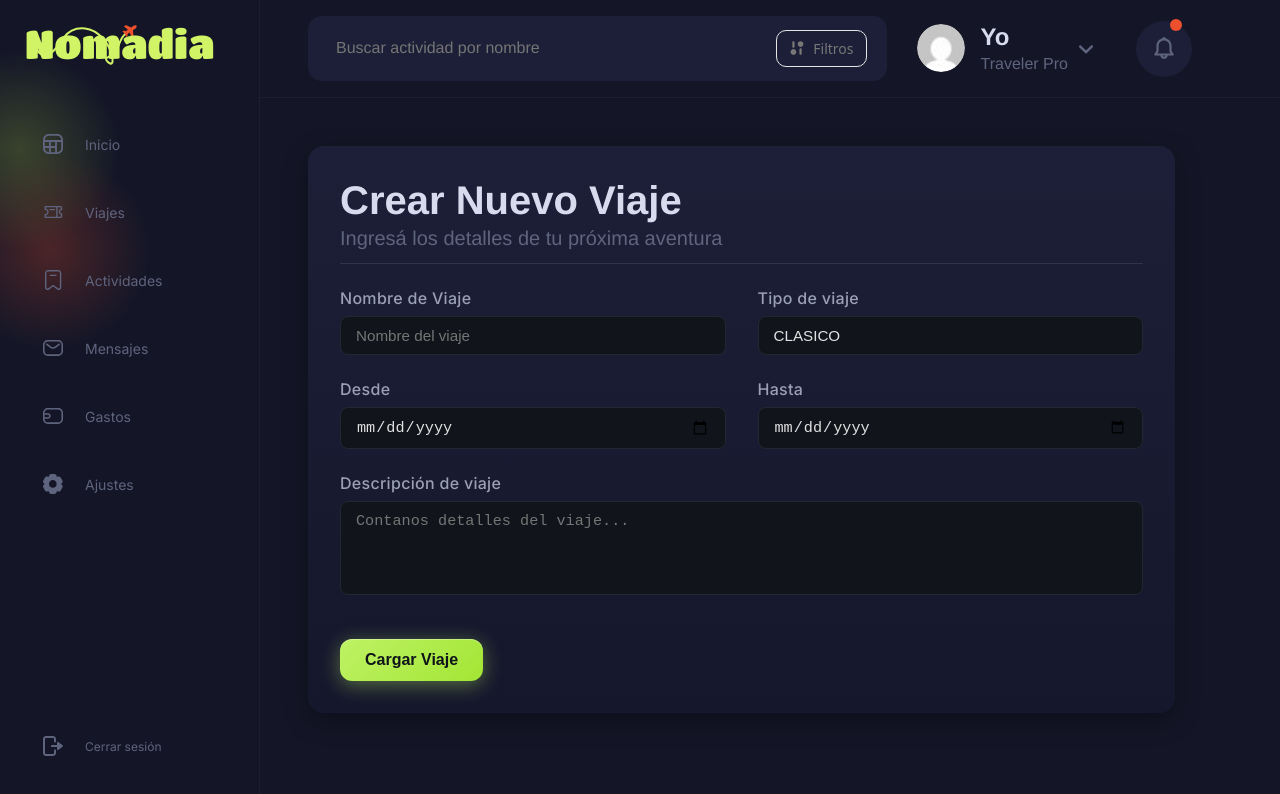
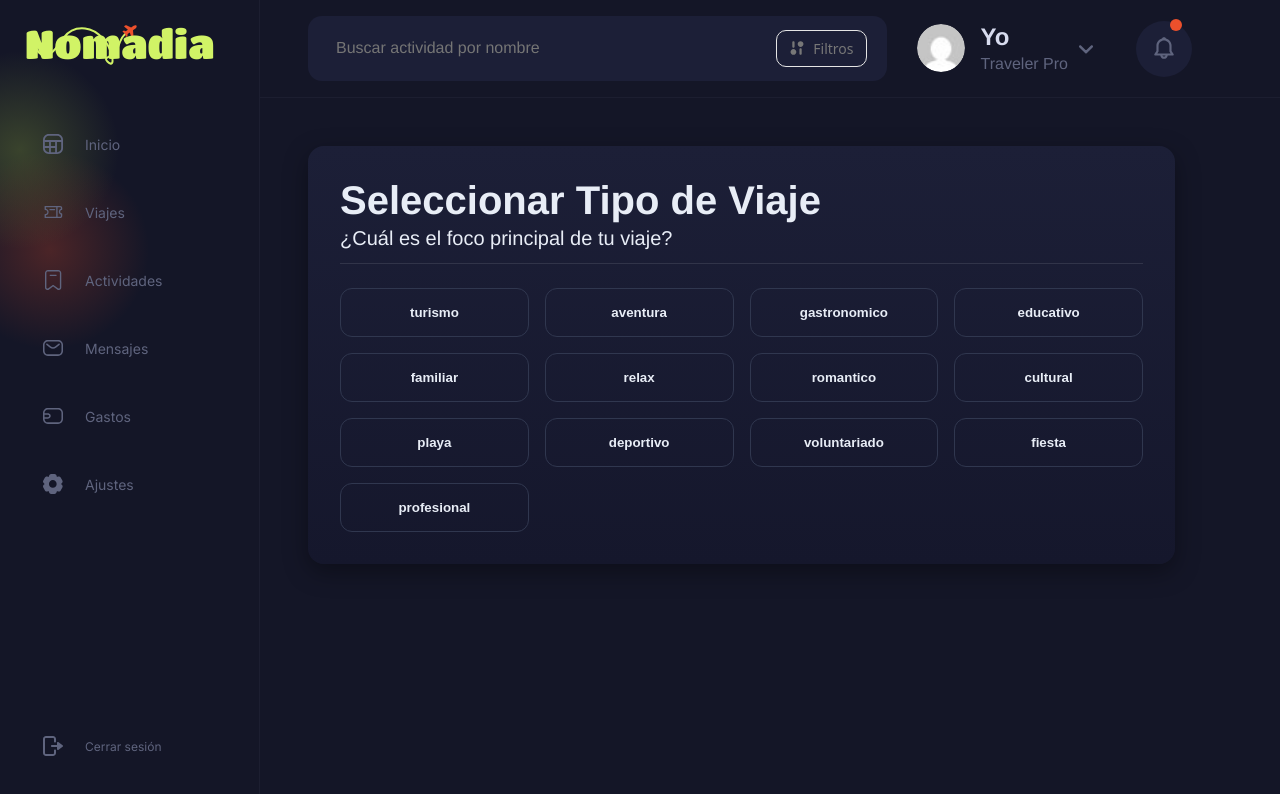
Before and after one commit to Mattew0800/Nomadia, an Angular app in the folder Nomadia/: page /newTrip in a window 1280 px wide. Shown: the top 794 px of the page. Built offline with nearby package versions, Linux system fonts and the light colour scheme; no server answers; sample sign-in values are in the browser's storage.

Commit message:
feat(NOM-6): modify trip-list & new-travel components

```diff
--- a/Nomadia/src/app/pages/new-travel/new-travel.css
+++ b/Nomadia/src/app/pages/new-travel/new-travel.css
@@ -334,6 +334,60 @@ body {
   height: 24px;
 }
 
+/* --- ESTILOS DE LA CUADRÍCULA DE SELECCIÓN --- */
+
+/* Contenedor de la cuadrícula */
+.selection-grid {
+    display: grid;
+    /* Usa un layout responsive: 3-4 columnas en escritorio, adaptable en móvil */
+    grid-template-columns: repeat(auto-fit, minmax(180px, 1fr));
+    gap: 1rem;
+    margin-top: 1.5rem;
+}
+
+/* Estilos base del botón de selección */
+.type-selection-btn {
+    /* Colores base de tu tema */
+    background: var(--dark-secondary);
+    color: var(--text-light);
+    border: 1px solid #30374f;
+    padding: 1rem;
+    border-radius: 12px;
+    cursor: pointer;
+    text-align: center;
+    font-weight: 600;
+    transition: all 0.2s ease;
+    white-space: nowrap;
+}
+
+/* Efectos de Hover y Focus */
+.type-selection-btn:hover,
+.type-selection-btn:focus {
+    /* Efecto de borde y color lima que tenías en línea */
+    background-color: rgba(209, 243, 102, 0.1);
+    color: #d1f366;
+    border-color: var(#d1f366);
+    transform: translateY(-2px);
+    box-shadow: 0 4px 8px rgba(209, 243, 102, 0.2);
+}
+
+/* Estilos de Títulos para Paso 0 (Aseguran el aspecto de la fase) */
+.profile-card .step-0-header {
+    gap: 1.5rem;
+    align-items: center;
+}
+
+.profile-card .step-0-title {
+    font-size: 2.5rem;
+    font-weight: 700;
+    color: var(--text-light);
+}
+
+.profile-card .step-0-subtitle {
+    font-size: 1.25rem;
+    color: var(--label-color); /* Usamos el color de etiqueta */
+}
+
 /* ================================================= */
 /* ESTILOS DE LA CARD Y FORMULARIO DE PERFIL APLICADOS */
 /* ================================================= */
@@ -405,6 +459,47 @@ textarea {
   padding: 10px 15px; /* Más padding para mayor altura */
 }
 
+.type-input-container{
+  position: relative;
+    /* Aseguramos que ocupe el 100% del espacio de la cuadrícula */
+    width: 100%;
+}
+
+.type-input-container input{
+  width: 100%;
+  padding-right: 110px; /* IMPORTANTE: Deja espacio a la derecha para que el botón no tape el texto del input */
+  box-sizing: border-box;
+}
+
+.type-btn{
+
+  /* Hacemos el botón MÁS PEQUEÑO Y ABSOLUTO */
+  position: absolute;
+  top: 50%; /* Centra el botón verticalmente */
+  right: 8px; /* Pequeño margen desde la derecha del input */
+  transform: translateY(-50%); /* Ajuste fino para el centrado vertical real */
+  z-index: 10; /* Asegura que esté por encima del input */
+
+  /* Estilos de tamaño reducido */
+  padding: 8px 12px; /* Reducción de padding para un botón pequeño */
+  font-size: 13px; /* Reducción del tamaño de fuente */
+  line-height: 1;
+  height: 32px; /* Altura más pequeña para que quepa bien */
+  flex-shrink: 0;
+
+  /* Mantenemos el resto de tus estilos visuales: */
+  width: auto;
+  background: linear-gradient(135deg, #bef264 0%, #a3e635 100%);
+  border: none;
+  border-radius: 8px; /* Bordes un poco menos redondeados para el tamaño */
+  color: #0f1419;
+  font-weight: 600;
+  cursor: pointer;
+  transition: all 0.3s ease;
+  box-shadow: 0 2px 8px rgba(190, 242, 100, 0.3); /* Sombra más sutil */
+  overflow: hidden;
+}
+
 /* Textarea ocupa todo el ancho */
 #form__grid-aboutme {
   grid-column: 1 / 3;
@@ -432,6 +527,9 @@ textarea {
   position: relative;
   overflow: hidden;
   margin-bottom: 0; /* Limpieza de estilo de perfil */
+}
+.type-btn:hover {
+    box-shadow: 0 4px 10px rgba(190, 242, 100, 0.5);
 }
 
 /* Animación y hover del botón */
--- a/Nomadia/src/app/pages/new-travel/new-travel.html
+++ b/Nomadia/src/app/pages/new-travel/new-travel.html
@@ -1,5 +1,29 @@
 <app-test>
-  <div class="profile-card">
+  <div class="profile-card" *ngIf="currentStep === 0">
+    <div class="profile-header">
+        <section class="profile-main">
+            <div class="profile-user-profile step-0-header">
+                <div class="user-info large">
+                    <h2 class="user-name step-0-title">Seleccionar Tipo de Viaje</h2>
+                    <p class="user-status step-0-subtitle">¿Cuál es el foco principal de tu viaje?</p>
+                </div>
+            </div>
+        </section>
+    </div>
+
+    <div class="selection-grid">
+
+        <button
+            *ngFor="let type of tripTypes"
+            (click)="selectTripType(type)"
+            class="type-selection-btn"
+        >
+            {{ type }}
+        </button>
+    </div>
+</div>
+
+  <div class="profile-card" *ngIf="currentStep === 1" [ngClass]="tripTypeClass">
     <div class="profile-header" style="border-bottom: 1px solid rgba(255, 255, 255, 0.1);">
       <section class="profile-main">
         <div class="profile-user-profile" style="gap:1.5rem; align-items:center;">
@@ -21,7 +45,10 @@
 
         <div>
           <label for="tipoDeViaje">Tipo de viaje</label>
-          <input id="tipoDeViaje" type="text" formControlName="type" />
+          <div class="type-input-container">
+          <input id="tipoDeViaje" class="tipoDeViaje" type="text" formControlName="type" readonly/>
+          <button type="button" class="type-btn" style="width: auto;" (click)="goToStep(0)">Modificar Tipo</button>
+          </div>
         </div>
 
         <div>
--- a/Nomadia/src/app/pages/new-travel/new-travel.ts
+++ b/Nomadia/src/app/pages/new-travel/new-travel.ts
@@ -5,9 +5,8 @@ import { Router, RouterLink } from '@angular/router';
 import { AuthService } from '../../services/auth-service';
 import { HttpClient } from '@angular/common/http';
 import {Test} from '../test/test';
+import { TripService } from '../../services/trip-service';
 import { TripCreate } from '../../models/TripCreate';
-
-
 
 
 function dateRangeValidator(group: AbstractControl): ValidationErrors | null {
@@ -28,10 +27,17 @@ function dateRangeValidator(group: AbstractControl): ValidationErrors | null {
 })
 export class NewTravel {
 
+  currentStep: number=0;
+
+  tripTypes: string[] = [
+        'turismo','aventura','gastronomico','educativo','familiar', 'relax', 'romantico', 'cultural', 'playa', 'deportivo', 'voluntariado', 'fiesta', 'profesional'
+
+    ];
+
   // --- FORMULARIO CORREGIDO SIN 'budget' ---
   form = new FormGroup({
     name: new FormControl<string>('', { nonNullable: true, validators: [Validators.required, Validators.minLength(3)] }),
-    type: new FormControl<string>('CLASICO', { nonNullable: true, validators: [Validators.required] }),
+    type: new FormControl<string>('', { nonNullable: true, validators: [Validators.required] }),
     startDate: new FormControl<string>('', { nonNullable: true, validators: [Validators.required] }),
     endDate: new FormControl<string>('', { nonNullable: true, validators: [Validators.required] }),
     description: new FormControl<string>('', { nonNullable: true, validators: [Validators.required, Validators.maxLength(100)] }), // Description ahora es required
@@ -43,21 +49,48 @@ export class NewTravel {
   msgError?: string;
   loading = false;
 
-  tripTypes: string[] = ['CLASICO', 'AVENTURA', 'RELAX', 'TRABAJO'];
-
-
+ get f() { return this.form.controls; }
 
   constructor(
     public authService: AuthService,
     private router: Router,
-    private http: HttpClient
+    private http: HttpClient,
+    private tripService: TripService
   ) {
-
   }
 
-  get f() { return this.form.controls; }
+  get tripTypeClass(): string {
+    const typeControl = this.form.get('type');
+
+    if (!typeControl || !typeControl.value) {
+      return '';
+    }
+
+    return `trip-type-${typeControl.value.toUpperCase()}`;
+  }
 
 
+ selectTripType(type: string): void {
+    this.form.get('type')?.setValue(type.toUpperCase());
+    this.currentStep = 1;
+  }
+
+
+  /**
+   * Permite volver al paso de selección de tipo (Paso 0).
+   */
+  goToStep(step: number): void {
+    this.currentStep = step;
+    if (step === 0) {
+        this.form.get('type')?.setValue(''); // Limpiar el tipo
+        this.form.markAsPristine();
+        this.submitted = false;
+        this.msgError = undefined;
+    }
+  }
+
+
+  // --- FUNCIÓN SAVE AJUSTADA SIN 'budget' ---
   save() {
     this.submitted = true;
     this.msgError = undefined;
@@ -74,17 +107,23 @@ export class NewTravel {
       return;
     }
 
+    // 1. Obtener valores del formulario
     const formValues = this.form.getRawValue();
 
+    // 2. Mapear y preparar el payload para el backend
+    // Excluimos 'destino' y creamos el payload con los nombres de campos del DTO de Java
     const tripPayload: TripCreate = {
         name: formValues.name,
         startDate: formValues.startDate,
         endDate: formValues.endDate,
         description: formValues.description,
         type: formValues.type,
-
+        // budget se omite aquí, por lo que será 'undefined' en el objeto,
+        // y Spring Boot lo interpretará como null o usará el valor por defecto
+        // (que se ignora si no se envía).
     };
 
+    // 3. Simular la llamada HTTP
     const apiUrl = 'http://localhost:8080/nomadia/trip/create';
     const token = this.authService.getToken();
 
@@ -99,20 +138,25 @@ export class NewTravel {
         'Authorization': `Bearer ${token}`
     };
 
-    this.http.post<any>(apiUrl, tripPayload, { headers })
+    this.tripService.createTrip(tripPayload)
         .subscribe({
             next: (response) => {
                 this.loading = false;
                 console.log('Viaje creado:', response);
                 this.msgOk = 'Viaje creado con éxito.';
-                this.form.reset({ type: 'CLASICO' });
+
+                // Resetea el formulario y vuelve al Paso 0
+                this.form.reset({ type: '' });
+                this.goToStep(0);
                 this.submitted = false;
-                this.router.navigate(['tripList']);
+                this.router.navigate(['tripList'])
             },
             error: (err) => {
                 this.loading = false;
                 console.error('Error del backend:', err);
-                this.msgError = err.error?.message || 'Error al conectar con el servidor.';
+                // Usamos el mensaje de error del backend
+                this.msgError = err.error?.message || 'Error al conectar con el servidor. Verifica tu token.';
+                this.submitted = false;
             }
         });
   }
--- a/Nomadia/src/app/pages/trip-list/trip-list.css
+++ b/Nomadia/src/app/pages/trip-list/trip-list.css
@@ -97,7 +97,7 @@
 }
 
 .edit-btn {
-  width: 20%;
+  width: 22%;
   padding: 16px;
   background: linear-gradient(135deg, #bef264 0%, #a3e635 100%);
   border: none;
--- a/Nomadia/src/app/pages/trip-list/trip-list.html
+++ b/Nomadia/src/app/pages/trip-list/trip-list.html
@@ -10,11 +10,12 @@
         </button>
     </div>
 
-    <section class="grid-container">
+
 
         @if(filteredViajes.length > 0){
+            <section class="grid-container">
+            @for (trip of filteredViajes; track trip.id) {
 
-            @for (trip of filteredViajes; track trip.id) {
             <div class="activity-card">
                 <div class="card-image-wrapper">
                     <!--<img [src]="activity.imageUrl" [alt]="activity.title" class="card-image">-->
@@ -31,8 +32,16 @@
             </div>
 
             }
+            </section>
+            @if(showingActiveTrips){
+                <button class="edit-btn" id="toggleEdit" routerLink="/newTrip">Crear nuevo viaje</button>
+
+            }
+
+
 
         }@else if(showingActiveTrips){
+            <section class="grid-container">
 
             <div class="beach-text">
                 <div class="mascot-container">
@@ -45,14 +54,16 @@
             </div>
 
             <img id="centerImg" src="noTrips.png" alt="">
+            </section>
 
 
         }
 
 
-    </section>
-    @if(!showingActiveTrips){
-    <button class="edit-btn" id="toggleEdit" routerLink="/newTrip">Crear nuevo viaje</button>
-    }
+
+
+
+
+
 
 </app-test>
```
